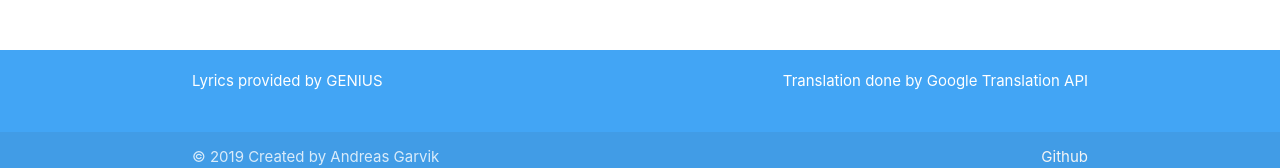
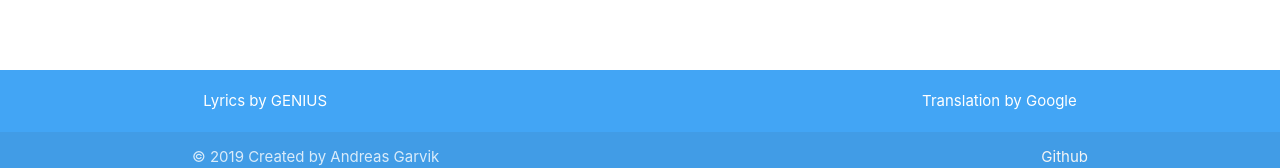
Before and after one commit to andreasgarvik/cloudlyricsapp, a React (Create React App) app in the folder client/: page /lyrics in a window 1280 px wide. Shown: the part 618-786 px from the top of the page. Built offline with nearby package versions, Linux system fonts and the light colour scheme.

Commit message:
:sparkles:

```diff
--- a/client/src/components/Footer.js
+++ b/client/src/components/Footer.js
@@ -4,10 +4,10 @@ const Footer = () => {
 	return (
 		<footer className='page-footer blue lighten-1'>
 			<div className='container'>
-				<div className='row right'>
-					Translation done by Google Translation API
+				<div className='row'>
+					<div className='col s6'>Lyrics by GENIUS</div>
+					<div className='col s6 right-align'>Translation by Google</div>
 				</div>
-				<div className='row'>Lyrics provided by GENIUS</div>
 			</div>
 			<div className='footer-copyright'>
 				<div className='container'>
--- a/client/src/components/LyricsPage.js
+++ b/client/src/components/LyricsPage.js
@@ -94,7 +94,7 @@ const LyricsPage = props => {
 						<div>
 							{props.song.full_title}
 							<a className='right' href={props.song.url}>
-								Link to GENUIS
+								GENUIS
 							</a>
 						</div>
 					</div>
```
